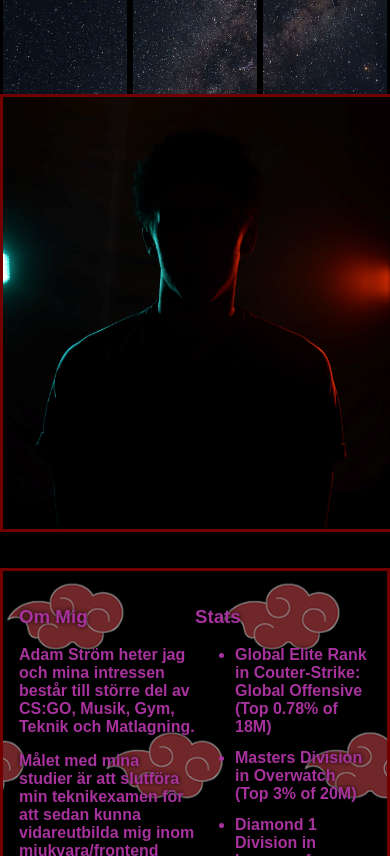
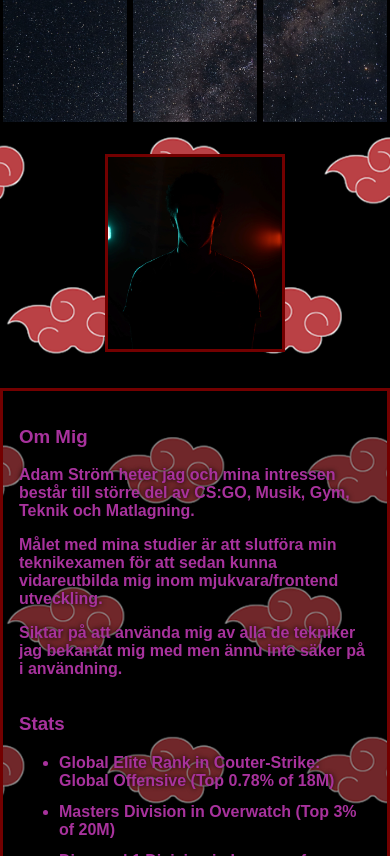
Before and after one commit to Korpenxd/KorpenMedia4, a plain HTML site: page index.html in a window 390 px wide. Shown: the part 1144-2000 px from the top of the page. Drawn offline with nearby package versions, Linux system fonts and the light colour scheme.

Commit message:
fixed site on mobile

```diff
--- a/style.css
+++ b/style.css
@@ -41,6 +41,12 @@ html, body {
 @media (max-width: 550px) {
   .showcase h1 {
     font-size: 2rem;
+    text-align: center;
+  }
+
+  .showcase h3 {
+    font-size: 1rem;
+    text-align: center;
   }
 }
 
@@ -65,6 +71,7 @@ html, body {
   align-items: center;
   justify-content: center;
   flex-direction: column;
+  text-align: center;
 }
 
 .blog-container p {
@@ -82,7 +89,6 @@ html, body {
 .about {
   background: url(img/bakgrund.png);
   background-size: cover;
-  height: 100vh;
   display: flex;
   justify-content: center;
   align-items: center;
@@ -90,7 +96,7 @@ html, body {
 }
 
 .aboutimg img {
-  height: 25rem;
+  max-height: 25rem;
   margin: 2rem 0;
   flex: 2;
   border: 3px #730000 solid;
@@ -98,7 +104,7 @@ html, body {
 
 .about-2 {
   display: flex;
-  margin: 0 auto;
+  margin: 2rem auto;
   color: #a8329d;
   border: 3px #730000 solid;
   padding: 1rem;
@@ -123,8 +129,12 @@ html, body {
 
 @media (max-width: 450px) {
   .aboutimg img {
-    height: auto;
-    width: 100%;
+    height: 12rem;
+  }
+
+  .about-2 {
+    flex-direction: column;
+    margin: 0 auto;
   }
 }
 
```
Also changed, not shown: img/bg.jpg (deleted), img/blogbg.jpg (deleted), img/listbg.jpg (deleted), 2 other files.
